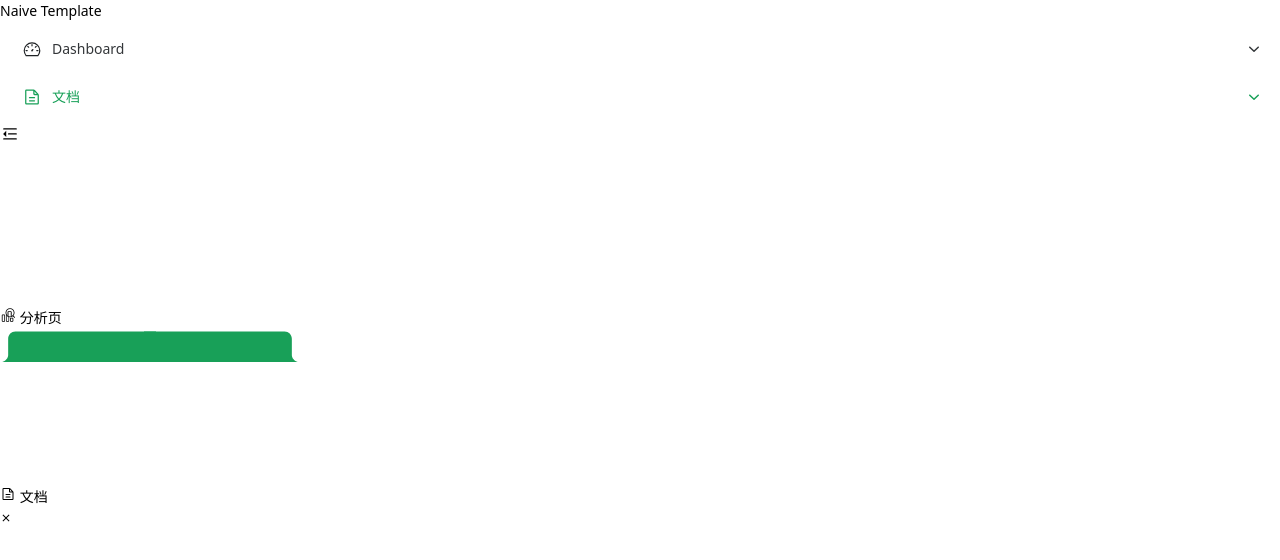
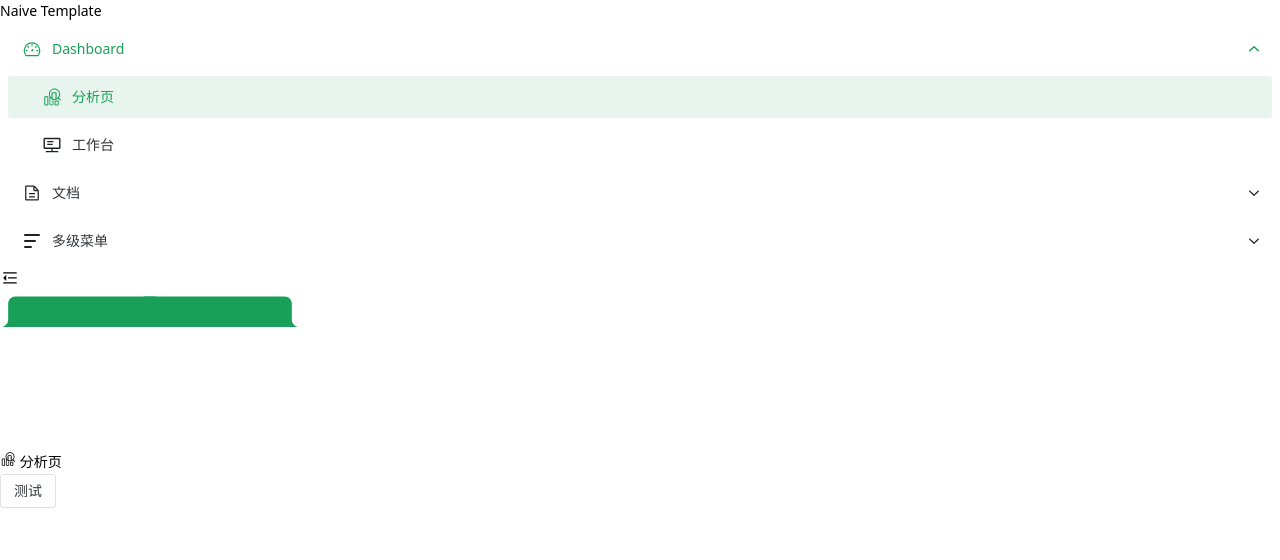
Before and after one commit to woodenF/vite-naive-template, a Vue app: page /#/dashboard/analysis in a window 1280 px wide. Before the commit this address led to /#/document. Shown: the top 560 px of the page. Built offline with nearby package versions, Linux system fonts and the light colour scheme.

Commit message:
feat: 添加多级菜单的支持

```diff
--- /dev/null
+++ b/src/layouts/default/blankLayout.vue
@@ -0,0 +1,7 @@
+<script lang="ts" setup name="BlankLayout">
+import Content from './components/content.vue';
+</script>
+
+<template>
+  <Content />
+</template>
--- a/src/layouts/default/components/content.vue
+++ b/src/layouts/default/components/content.vue
@@ -23,7 +23,7 @@ const includeList = computed(() => {
             mode="out-in"
             appear
           >
-            <KeepAlive :include="includeList">
+            <KeepAlive :include="['BlankLayout', ...includeList]">
               <Component
                 :is="Component"
                 :key="route.name"
--- a/src/layouts/default/components/tab/index.vue
+++ b/src/layouts/default/components/tab/index.vue
@@ -19,7 +19,7 @@ const { el, onScroll } = useHorizontalScroll();
     :class="[appStore.collapsed ? 'left-sidebar--collapsed' : 'left-sidebar']"
     @mousewheel="onScroll"
   >
-    <tab-item
+    <TabItem
       v-for="(item, index) in tabStore.tabs"
       :key="item.path"
       :is-active="route.path === item.path"
@@ -27,14 +27,14 @@ const { el, onScroll } = useHorizontalScroll();
       @close="tabStore.removeTab(item, router)"
       @click="router.push(item)"
     >
-      <n-icon
+      <NIcon
         size="16"
         class="mr-[8px]"
       >
         <component :is="item.meta?.icon" />
-      </n-icon>
+      </NIcon>
       {{ item.meta.title }}
-    </tab-item>
+    </TabItem>
   </div>
 </template>
 <style lang="scss" scoped>
--- a/src/layouts/default/components/tab/item.vue
+++ b/src/layouts/default/components/tab/item.vue
@@ -28,7 +28,7 @@ const { bool: isHover, setBool } = useBoolean(false);
     @mouseleave="setBool(false)"
   >
     <div class="absolute w-full h-full bottom-0 left-0 -z-10">
-      <svg-radius-bg
+      <SvgRadiusBg
         :is-active="props.isActive"
         :is-hover="isHover"
         :primary-color="themeVars.primaryColor"
@@ -46,9 +46,10 @@ const { bool: isHover, setBool } = useBoolean(false);
       class="transition-all duration-300 text-[0px] ml-normal w-[16px] h-[16px] flex items-center justify-center hover:bg-primary-hover rounded-full mt-[2px] text-zinc-600"
       @click.stop="emit('close')"
     >
-      <n-icon size="12">
-        <Icon name="tab_close" />
-      </n-icon>
+      <Icon
+        name="tab_close"
+        size="12"
+      />
     </div>
   </div>
 </template>
--- a/src/layouts/default/index.vue
+++ b/src/layouts/default/index.vue
@@ -1,4 +1,4 @@
-<script lang="ts" setup>
+<script lang="ts" setup name="Layout">
 import { useDialog, useLoadingBar, useMessage, useNotification } from 'naive-ui';
 import Content from './components/content.vue';
 import Header from './components/header.vue';
--- a/src/router/constants.ts
+++ b/src/router/constants.ts
@@ -2,6 +2,7 @@ import { AppRouteRecordRaw } from '@/types/router';
 import { RouteRecordRaw } from 'vue-router';
 
 export const LAYOUT = () => import('@/layouts/default/index.vue');
+export const BLANK_LAYOUT = () => import('@/layouts/default/blankLayout.vue');
 
 const routes: AppRouteRecordRaw[] = [
   {
--- /dev/null
+++ b/src/router/routes/modules/nesting.ts
@@ -0,0 +1,69 @@
+import NxIcon from '@/components/Icon/index.vue';
+import { AppRouteRecordRaw } from '@/types/router';
+import { h } from 'vue';
+import { LAYOUT, BLANK_LAYOUT } from '../../constants';
+
+const nesting: AppRouteRecordRaw = {
+  orderBy: 100,
+  path: '/nesting',
+  name: 'Nesting',
+  component: LAYOUT,
+  meta: {
+    title: '多级菜单',
+    icon: h(NxIcon, { name: 'menu' }),
+    noPerm: true
+  },
+  children: [
+    {
+      path: 'firstpage',
+      name: 'NestingFirstPage',
+      component: () => import('@/views/nesting/first-page/index.vue'),
+      meta: {
+        title: '一级菜单',
+        icon: h(NxIcon, { name: 'menu' })
+      }
+    },
+    {
+      path: 'first',
+      name: 'NestingFirst',
+      component: BLANK_LAYOUT,
+      meta: {
+        title: '一级菜单',
+        icon: h(NxIcon, { name: 'menu' })
+      },
+      children: [
+        {
+          path: 'second',
+          name: 'NestingFirstSecond',
+          component: () => import('@/views/nesting/first/second/index.vue'),
+          meta: {
+            title: '二级菜单',
+            icon: h(NxIcon, { name: 'menu' })
+          }
+        },
+        {
+          path: 'second-nesting',
+          name: 'NestingFirstSecondNesting',
+          component: BLANK_LAYOUT,
+          meta: {
+            title: '二级菜单(有子菜单)',
+            icon: h(NxIcon, { name: 'menu' })
+          },
+          children: [
+            {
+              path: 'third',
+              name: 'NestingFirstSecondNestingThird',
+              component: () => import('@/views/nesting/first/second-nesting/third/index.vue'),
+              meta: {
+                title: '三级菜单',
+                icon: h(NxIcon, { name: 'menu' })
+              }
+            }
+          ]
+        }
+      ]
+    }
+  ]
+};
+
+export default nesting;
--- a/src/views/dashboard/workbench/index.vue
+++ b/src/views/dashboard/workbench/index.vue
@@ -6,6 +6,6 @@ const test = ref('13');
 
 <template>
   <div>
-    <NInput v-model:value="test" />
+    <input>
   </div>
 </template>
--- /dev/null
+++ b/src/views/nesting/first-page/index.vue
@@ -0,0 +1,8 @@
+<script lang="ts" setup name="NestingFirstPage">
+console.log('first page');
+</script>
+<template>
+  <div>
+    first-page
+  </div>
+</template>
--- /dev/null
+++ b/src/views/nesting/first/second-nesting/third/index.vue
@@ -0,0 +1,13 @@
+<script lang="ts" setup name="NestingFirstSecondNestingThird">
+import { useRoute } from 'vue-router';
+console.log('三级菜单');
+const route = useRoute();
+
+</script>
+<template>
+  <div>
+    三级菜单
+    query参数{{ route.query.id }}
+    params参数{{ route.params.test }}
+  </div>
+</template>
--- /dev/null
+++ b/src/views/nesting/first/second/index.vue
@@ -0,0 +1,8 @@
+<script lang="ts" setup name="NestingFirstSecond">
+console.log('second');
+</script>
+<template>
+  <div>
+    二级菜单<input>
+  </div>
+</template>
```
Also changed, not shown: 1 other file (tests, documents, lock files or other folders).
